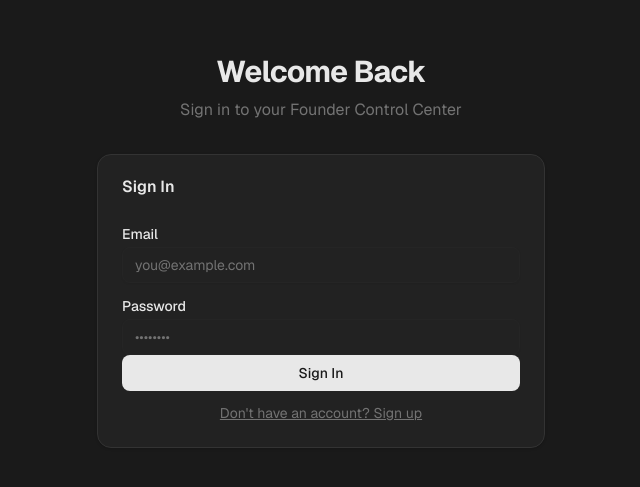
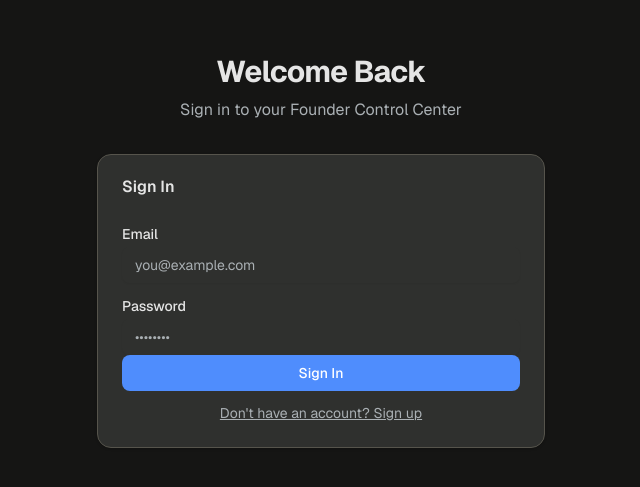
Before and after one commit to arhammirker1/Kobin-Ai, a Next.js app: page /login in a window 1280 px wide. Shown: the part 149-636 px from the top of the page, without its empty margins (319-959 px from the left). Built offline with nearby package versions, Linux system fonts and the light colour scheme; no server answers.

Commit message:
Update globals.css

```diff
--- a/app/globals.css
+++ b/app/globals.css
@@ -4,72 +4,88 @@
 @custom-variant dark (&:is(.dark *));
 
 :root {
-  --background: #1a1a1a;
-  --foreground: #e8e8e8;
-  --card: #222222;
-  --card-foreground: #e8e8e8;
-  --popover: #252525;
-  --popover-foreground: #e8e8e8;
-  --primary: #e8e8e8;
-  --primary-foreground: #1a1a1a;
-  --secondary: #2a2a2a;
-  --secondary-foreground: #e8e8e8;
-  --muted: #252525;
-  --muted-foreground: #737373;
-  --accent: #2e2e2e;
-  --accent-foreground: #e8e8e8;
-  --destructive: #dc2626;
-  --destructive-foreground: #fef2f2;
-  --border: #333333;
-  --input: #252525;
-  --ring: #555555;
+  --background: #151514;
+  --foreground: #E5E5E5;
+  --card: #2F302E;
+  --card-foreground: #E5E5E5;
+  --popover: #2F302E;
+  --popover-foreground: #E5E5E5;
+  --primary: #4F8DFD;
+  --primary-foreground: #ffffff;
+  --secondary: #403B38;
+  --secondary-foreground: #E5E5E5;
+  --muted: #2F302E;
+  --muted-foreground: #AAB0B4;
+  --accent: #403B38;
+  --accent-foreground: #E5E5E5;
+  --destructive: #E05A5A;
+  --destructive-foreground: #ffffff;
+  --border: #56544C;
+  --input: #2F302E;
+  --ring: #5778A1;
   --radius: 0.5rem;
 
-  --sidebar: #161616;
-  --sidebar-foreground: #e8e8e8;
-  --sidebar-primary: #e8e8e8;
-  --sidebar-primary-foreground: #161616;
-  --sidebar-accent: #252525;
-  --sidebar-accent-foreground: #e8e8e8;
-  --sidebar-border: #2a2a2a;
-  --sidebar-ring: #555555;
+  --sidebar: #111110;
+  --sidebar-foreground: #E5E5E5;
+  --sidebar-primary: #4F8DFD;
+  --sidebar-primary-foreground: #ffffff;
+  --sidebar-accent: #2F302E;
+  --sidebar-accent-foreground: #E5E5E5;
+  --sidebar-border: #403B38;
+  --sidebar-ring: #5778A1;
+
+  /* Semantic status colors */
+  --color-done: #4CAF50;
+  --color-active: #5778A1;
+  --color-blocked: #E05A5A;
+  --color-backlog: #6B6E65;
+  --color-urgent: #FF6B4A;
+  --color-high: #F4B740;
+  --color-medium: #86897E;
+  --color-low: #AAB0B4;
+
+  /* Brand accents */
+  --accent-blue: #5778A1;
+  --accent-blue-dark: #263F61;
+  --warning: #9A6049;
+  --neutral: #86897E;
 }
 
 .dark {
-  --background: #1a1a1a;
-  --foreground: #e8e8e8;
-  --card: #222222;
-  --card-foreground: #e8e8e8;
-  --popover: #252525;
-  --popover-foreground: #e8e8e8;
-  --primary: #e8e8e8;
-  --primary-foreground: #1a1a1a;
-  --secondary: #2a2a2a;
-  --secondary-foreground: #e8e8e8;
-  --muted: #252525;
-  --muted-foreground: #737373;
-  --accent: #2e2e2e;
-  --accent-foreground: #e8e8e8;
-  --destructive: #dc2626;
-  --destructive-foreground: #fef2f2;
-  --border: #333333;
-  --input: #252525;
-  --ring: #555555;
+  --background: #151514;
+  --foreground: #E5E5E5;
+  --card: #2F302E;
+  --card-foreground: #E5E5E5;
+  --popover: #2F302E;
+  --popover-foreground: #E5E5E5;
+  --primary: #4F8DFD;
+  --primary-foreground: #ffffff;
+  --secondary: #403B38;
+  --secondary-foreground: #E5E5E5;
+  --muted: #2F302E;
+  --muted-foreground: #AAB0B4;
+  --accent: #403B38;
+  --accent-foreground: #E5E5E5;
+  --destructive: #E05A5A;
+  --destructive-foreground: #ffffff;
+  --border: #56544C;
+  --input: #2F302E;
+  --ring: #5778A1;
 
-  --sidebar: #161616;
-  --sidebar-foreground: #e8e8e8;
-  --sidebar-primary: #e8e8e8;
-  --sidebar-primary-foreground: #161616;
-  --sidebar-accent: #252525;
-  --sidebar-accent-foreground: #e8e8e8;
-  --sidebar-border: #2a2a2a;
-  --sidebar-ring: #555555;
+  --sidebar: #111110;
+  --sidebar-foreground: #E5E5E5;
+  --sidebar-primary: #4F8DFD;
+  --sidebar-primary-foreground: #ffffff;
+  --sidebar-accent: #2F302E;
+  --sidebar-accent-foreground: #E5E5E5;
+  --sidebar-border: #403B38;
+  --sidebar-ring: #5778A1;
 
-  --chart-1: #3b82f6;
-  --chart-2: #10b981;
-  --chart-3: #f59e0b;
-  --chart-4: #8b5cf6;
-  --chart-5: #ef4444;
+  --chart-1: #5778A1;
+  --chart-2: #4CAF50;
+  --chart-3: #F4B740;
+  --chart-4: #86897E;
+  --chart-5: #E05A5A;
 }
 
 @theme inline {
@@ -119,10 +135,10 @@
   }
   body {
     @apply bg-background text-foreground font-sans;
-    background-color: #1a1a1a;
+    background-color: #151514;
   }
   ::-webkit-scrollbar { width: 5px; height: 5px; }
   ::-webkit-scrollbar-track { background: transparent; }
-  ::-webkit-scrollbar-thumb { background: #333333; border-radius: 3px; }
-  ::-webkit-scrollbar-thumb:hover { background: #444444; }
+  ::-webkit-scrollbar-thumb { background: #56544C; border-radius: 3px; }
+  ::-webkit-scrollbar-thumb:hover { background: #6B6E65; }
 }
```
